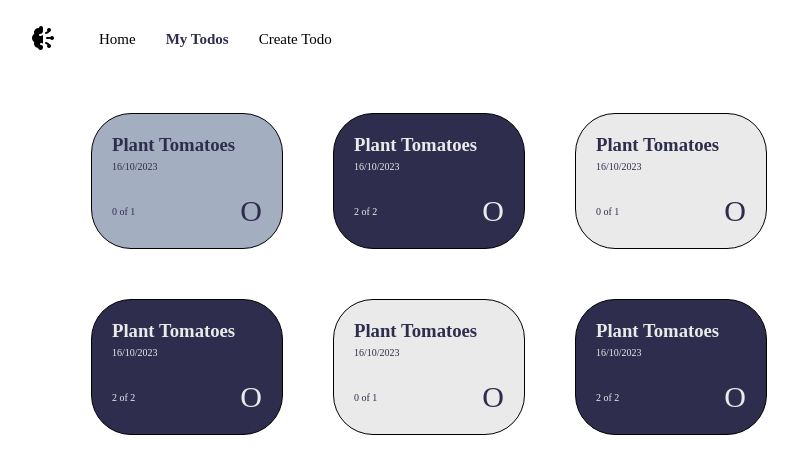
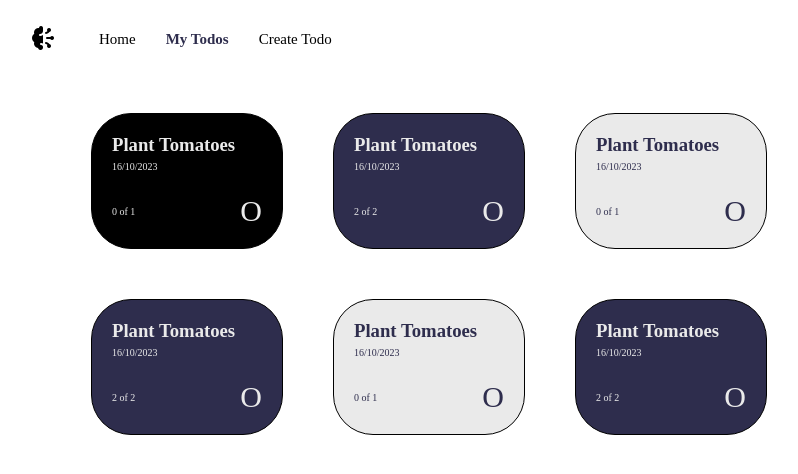
Before and after one commit to dayanMichelle/generator-todo, a React (Vite) app: page /my-todos in a window 1280 px wide. In both pictures the pointer is over the element 398 px from the left and 181 px from the top of the page. Shown: the top 474 px of the page, without its empty margins (211-1009 px from the left). Built offline with nearby package versions, Linux system fonts and the light colour scheme; a web font is replaced by a local one.

Commit message:
Refactpr | añadiendo hover a items

```diff
--- a/src/components/TodoCard/TodoCard.module.css
+++ b/src/components/TodoCard/TodoCard.module.css
@@ -9,10 +9,12 @@
   color: var(--secondary-color);
   transition: 0.5s ease all;
 }
+
 .container:hover {
-    background-color: #495c837f;
+  background-color: var(--hover-color);
+  color: var(--primary-color);
+}
 
-}
 .title {
   margin: 0;
   padding: 0;
@@ -34,7 +36,6 @@
   font-size: 30px;
 }
 
-
 .completed {
   background-color: var(--secondary-color);
   color: var(--primary-color);
--- a/src/components/TodoItem/TodoItem.module.css
+++ b/src/components/TodoItem/TodoItem.module.css
@@ -6,6 +6,7 @@
     font-weight: 100;
     font-size: 13px;
     padding: 0px 10px;
+    transition: 0.5s all ease;
 }
 .container input[type="checkbox"] {
     appearance: none;
@@ -17,8 +18,13 @@
     border: 1px solid var(--secondary-color);
 }
 
-
+.container:hover {
+    cursor: pointer;
+    color: var(--primary-color);
+    background-color: var(--hover-color);
+}
 .checked {
     background-color: var(--secondary-color);
     color: var(--primary-color);
+    text-decoration: line-through var(--primary-color)
 }
--- a/src/index.css
+++ b/src/index.css
@@ -1,6 +1,7 @@
 :root {
   --primary-color: #eaeaea;
   --secondary-color: #2e2d4d;
+  --hover-color:black
 }
 
 body {
```
Lines whose indentation alone changed are shown as unchanged.
